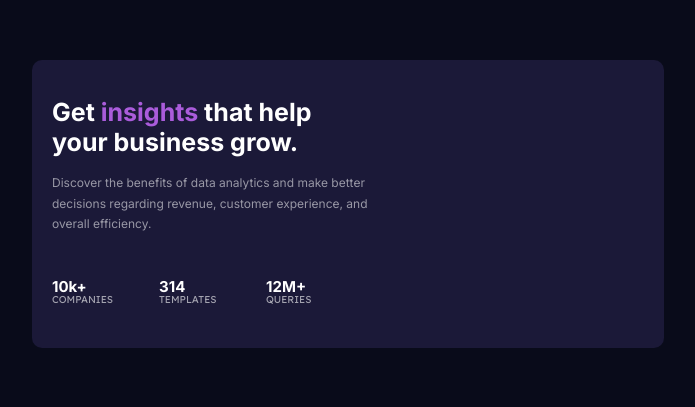
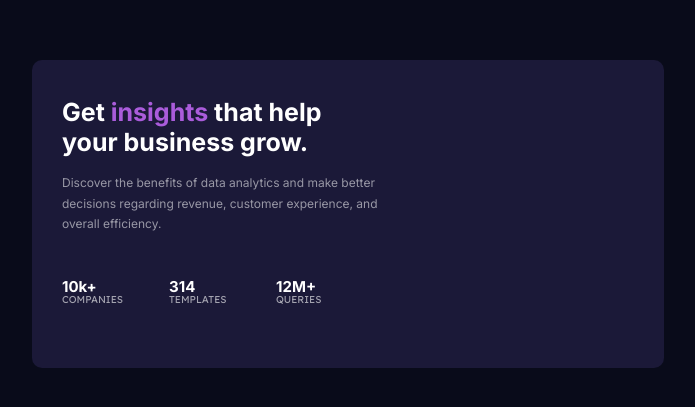
Before and after one commit to Hoss1222/Stats-preview-cards, a plain HTML site: page index.html in a window 1280 px wide. Shown: the part 201-608 px from the top of the page, without its empty margins (292-987 px from the left). Drawn offline with Linux system fonts and the light colour scheme; grey boxes are pictures that could not be loaded.

Commit message:
Update index.css

```diff
--- a/index.css
+++ b/index.css
@@ -12,7 +12,7 @@ body {
     width: 50%;
     height: 100%;
     border-radius: 10px;
-    grid-gap: 20px
+    grid-gap: 30px
 }
 .image {
     display: grid;
@@ -24,7 +24,7 @@ body {
 .text {
     width: 100%;
     display: flex;
-    padding: 20px 0px 20px 20px;
+    padding: 20px 10px 30px 30px;
     font-family: 'Inter', sans-serif;
     flex-direction: column
 }
```
